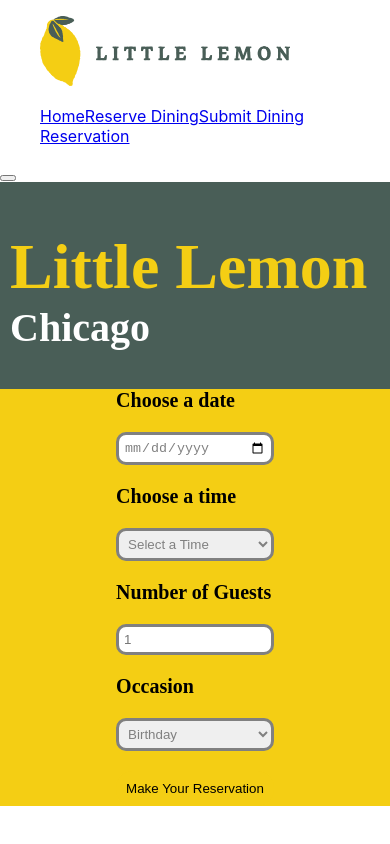
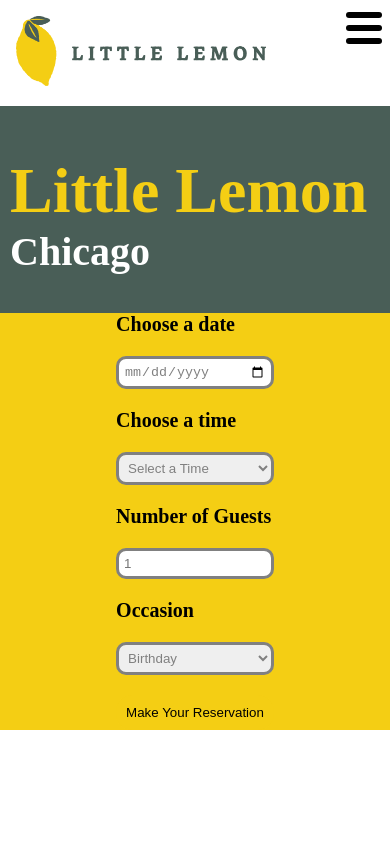
Before and after one commit to kdmatthews/littlelemonrestaurant, a React (Create React App) app: page /booking in a window 390 px wide. Built offline with nearby package versions, Linux system fonts and the light colour scheme.

Commit message:
Navbar Responsiveness Added

```diff
--- a/src/App.css
+++ b/src/App.css
@@ -1,33 +1,99 @@
 .App {
-  text-align: center;
+  height: 100%;
+  width: 100%;
+  background-color: white;
 }
 
 .logo {
   height: 70px;
   width: 250px;
+  margin: 1rem;
 }
 
-/*navbar
-.bar {
-  width: 25px;
-  height: 3px;
-  background-color: black;
-  margin: 5px 0;
+/*navbar */
+
+.nav-container {
+  display: flex;
+  justify-content: space-between;
+  align-items: center;
+  position: sticky;
+  top: 0;
 }
 
-.nav-container{
-  display: grid;
-  grid-template-columns:100px 300px 100px;
-  grid-auto-rows: minmax(5px, auto);
+nav ul{
+  display: flex;
+}
+nav ul li a{
+  list-style: none;
+  display: block;
+  text-decoration: none;
+  color:#495E57;
+  padding: 0.5rem;
+  margin:0 0.5rem;
+  border-radius: 0.5rem;
 }
 
-.navlinks{
-  display: grid;
-  grid-template-columns: 150px 150px 150px;
-  grid-template-rows: 1fr 1fr 1fr;
+.active {
+  background-color: #F4CE14;
 }
-*/
 
+nav ul li a:not(.active):hover{
+  background-color: lightgoldenrodyellow;
+}
+
+nav .menu {
+  display: none;
+  position: absolute;
+  top: 0.75rem;
+  right: 0.5rem;
+  flex-direction: column;
+  justify-content: space-between;
+  width: 2.25rem;
+  height: 2rem;
+}
+
+nav .menu span {
+  height: 0.4rem;
+  width: 100%;
+  background-color: black;
+  border-radius: 0.2rem;
+
+}
+
+@media (max-width: 480px) {
+  nav .menu {
+    display: flex;
+  }
+  .nav-container {
+    flex-direction: column;
+    align-items: flex-start;
+  }
+
+  nav ul{
+    display: none;
+    flex-direction: column;
+    width: 100%;
+    margin-bottom: 0.25rem;
+  }
+  nav ul {
+    display: none;
+    flex-direction: column;
+    width: 100%;
+    margin-bottom: 0.25rem;
+  }
+  nav ul.open {
+    display: flex;
+  }
+
+  nav ul li{
+    width: 100%;
+    text-align: center;
+  }
+
+  nav ul li a {
+    margin: 0.2rem 0.5rem;
+  }
+}
 
 /* Header */
 .header-container{
@@ -164,3 +230,7 @@
 .image-background {
   background-color:#F4CE14
 }
+
+li {
+  list-style-type: none;
+}
--- a/src/components/nav.js
+++ b/src/components/nav.js
@@ -1,21 +1,29 @@
+import { Link, NavLink } from "react-router-dom";
+import { useState } from "react";
 
 function Nav() {
+  const [ menuOpen, setMenuOpen ] = useState(false)
     return (
       <nav className="nav-container">
-        <ul>
-            <div className="bar"></div>
-            <div className="bar"></div>
-            <div className="bar"></div>
-        </ul>
-        <ul>
-        <img src="littlelemonlogo.jpg" alt="Little Lemon Logo with lemon image" className="logo"/>
-        </ul>
-       <ul className="navlinks">
-            <a href="/">Home</a>
-            <a href="/booking">Reserve Dining</a>
-            <a href="/confirmed">Submit Dining Reservation</a>
+        <Link className="title" to='/'><img src="littlelemonlogo.jpg" alt="Little Lemon Logo with lemon image" className="logo" /></Link>
+        <div className="menu" onClick={() => {
+          setMenuOpen(!menuOpen);
+        }}>
+          <span></span>
+          <span></span>
+          <span></span>
+        </div>
+       <ul className={menuOpen ? "open" : ""}>
+            <li>
+              <NavLink to="/">Menu</NavLink>
+            </li>
+            <li>
+              <NavLink to="/booking">Reserve Table</NavLink>
+            </li>
+            <li>
+              <NavLink to="/confirmed">Contact</NavLink>
+            </li>
        </ul>
-       <button></button>
       </nav>
     );
   }
```
